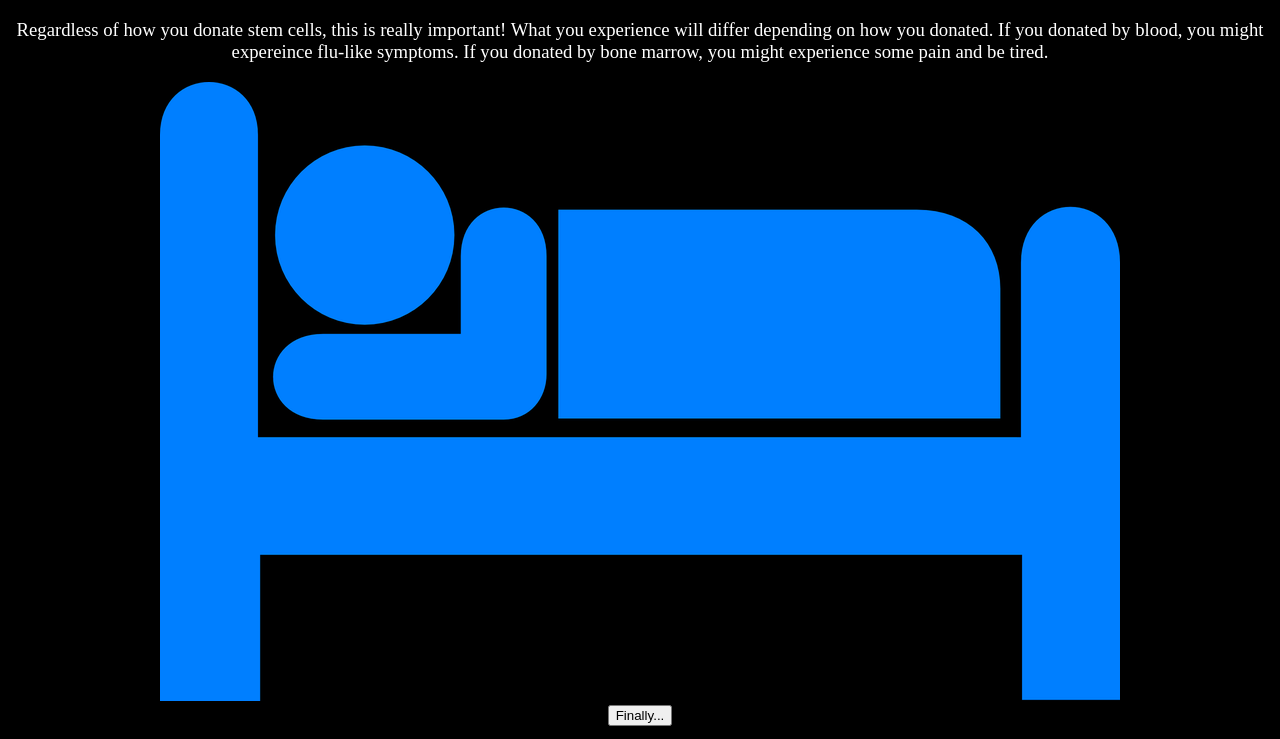
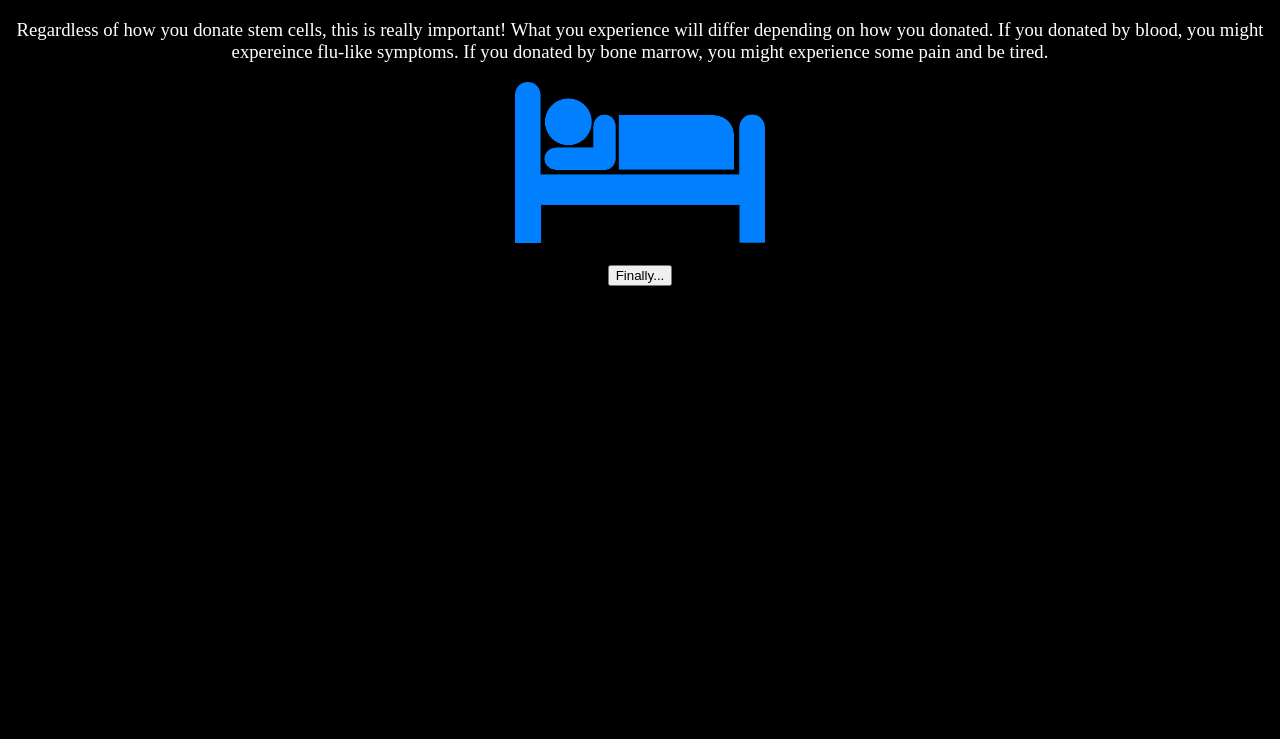
Before and after one commit to ShanzyHolm/AnthonyNolan-JourneyVisualisation, a website: page public/rest.html in a window 1280 px wide. Shown: the part 61-800 px from the top of the page. Drawn offline with Linux system fonts and the light colour scheme.

Commit message:
adding pictures

```diff
--- a/public/rest.html
+++ b/public/rest.html
@@ -15,7 +15,8 @@
       blood, you might expereince flu-like symptoms. If you donated by bone
       marrow, you might experience some pain and be tired.
     </h3>
-    <img src="./images/bed-307817_960_720.png" /><br />
+    <img src="./images/bed-307817_960_720.png" width="250rem" /><br />
+    <br />
     <a href="difference.html"><button type="submit">Finally...</button></a>
   </body>
 </html>
```
Also changed, not shown: public/difference.html (+2 -0 lines).
